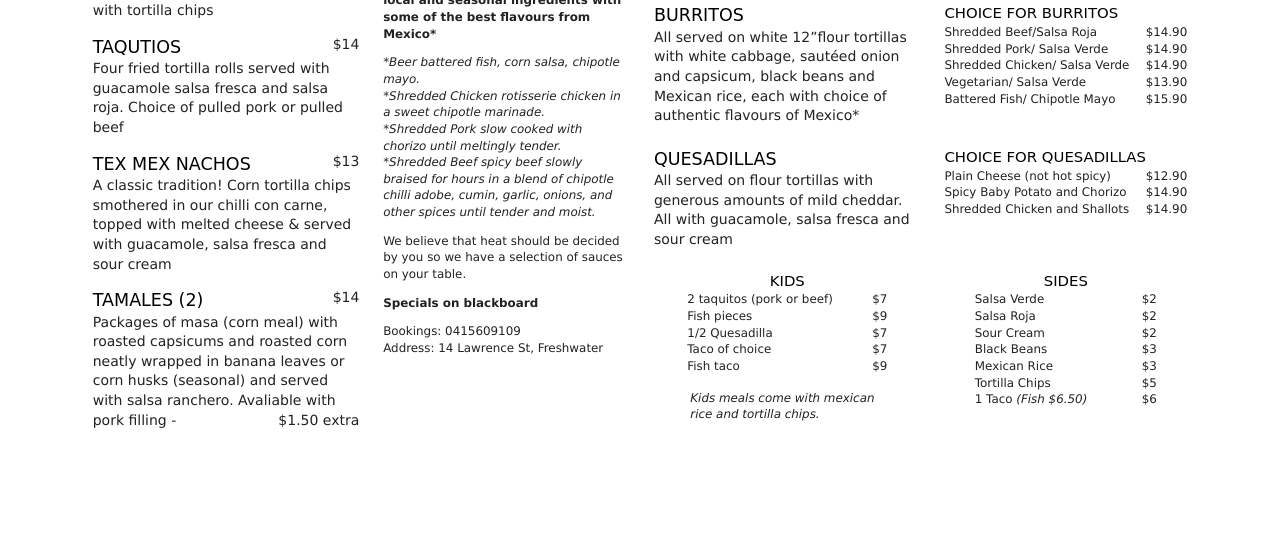
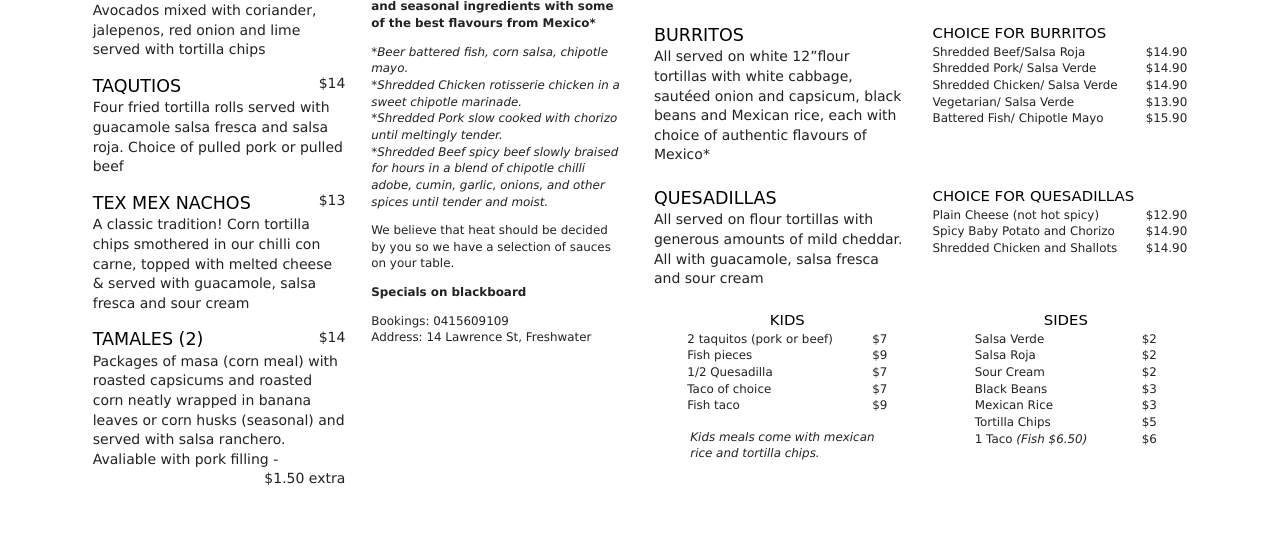
Before and after one commit to JordanDDisch/freshmex, a plain HTML site: page index.html in a window 1280 px wide. Shown: the part 241-800 px from the top of the page. Drawn offline with nearby package versions, Linux system fonts and the light colour scheme; a web font is replaced by a local one.

Commit message:
Fixed margin

```diff
--- a/scss/_layout.scss
+++ b/scss/_layout.scss
@@ -25,10 +25,11 @@ body {
 }
 .col-child-left {
   width: 50%;
+  padding-right: 1em;
 }
 .col-child-right {
   width: 50%;
-  padding-left: 2em;
+  padding-left: 1em;
 }
 
 .centered-column {
```
Also changed, not shown: css/styles.css.
